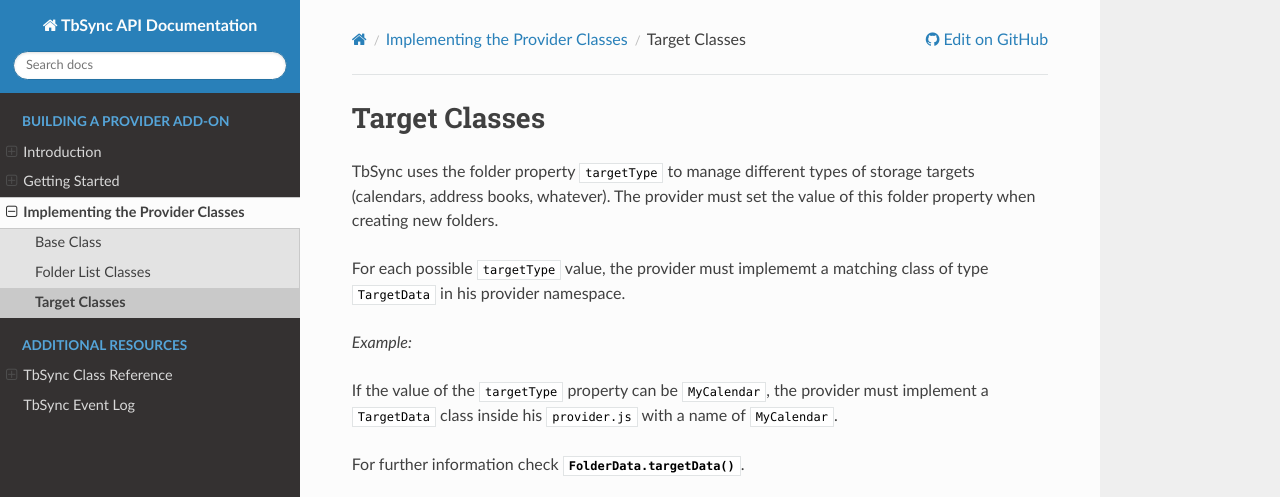
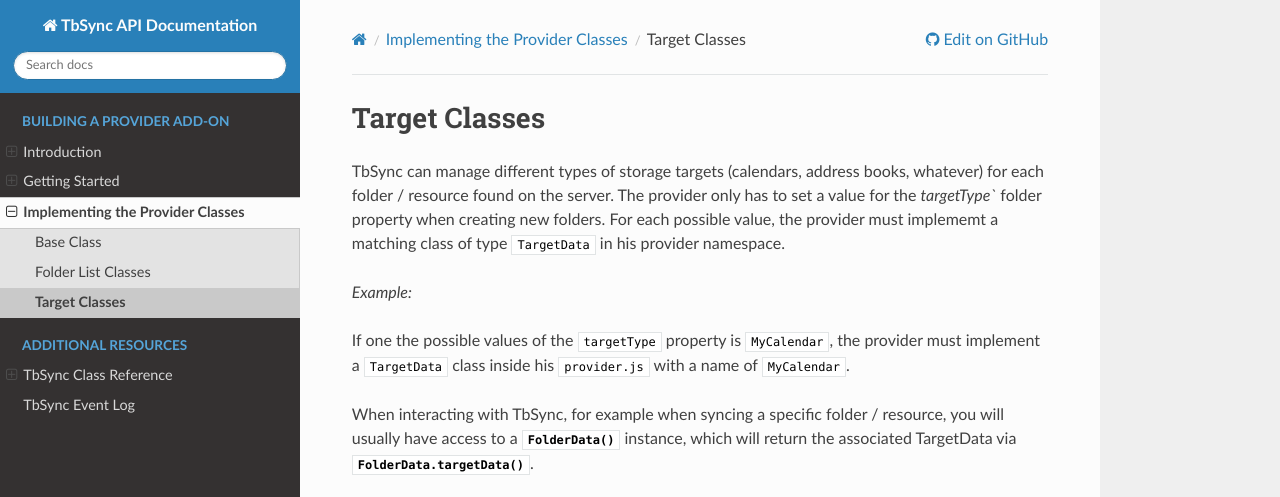
Before and after one commit to jobisoft/Provider-4-TbSync, a Sphinx documentation site: the page built from docs/implementing/targets.rst, in a window 1280 px wide, cut to the strip 0-497 px from the top of the page. Built offline with Sphinx 7.4.7 and the Read the Docs theme 2.0.0, drawn with Linux system fonts in a browser that asks for light colours.

Commit message:
TargetData

```diff
--- a/docs/implementing/targets.rst
+++ b/docs/implementing/targets.rst
@@ -3,21 +3,20 @@
 Target Classes
 --------------
 
-TbSync uses the folder property ``targetType`` to manage different types of
-storage targets (calendars, address books, whatever). The provider must set the
-value of this folder property when creating new folders.
-
-For each possible ``targetType`` value, the provider must implememt a matching
-class of type ``TargetData`` in his provider namespace.
+TbSync can manage different types of storage targets (calendars, address books, whatever) for
+each folder / resource found on the server. The provider only has to set a value for the
+`targetType`` folder property when creating new folders. For each possible value, the provider
+must implememt a matching class of type ``TargetData`` in his provider namespace.
 
 *Example:*
 
-If the value of the ``targetType`` property can be ``MyCalendar``, the provider
+If one the possible values of the ``targetType`` property is ``MyCalendar``, the provider
 must implement a ``TargetData`` class inside his ``provider.js`` with a name of
 ``MyCalendar``.
 
-For further information check :class:`FolderData.targetData`.
-
+When interacting with TbSync, for example when syncing a specific folder / resource,
+you will usually have access to a :class:`FolderData` instance, which will return the
+associated TargetData via :class:`FolderData.targetData`.
 
 .. js:autoclass:: TargetData
    :members:
```
Also changed, not shown: 1 other file.
